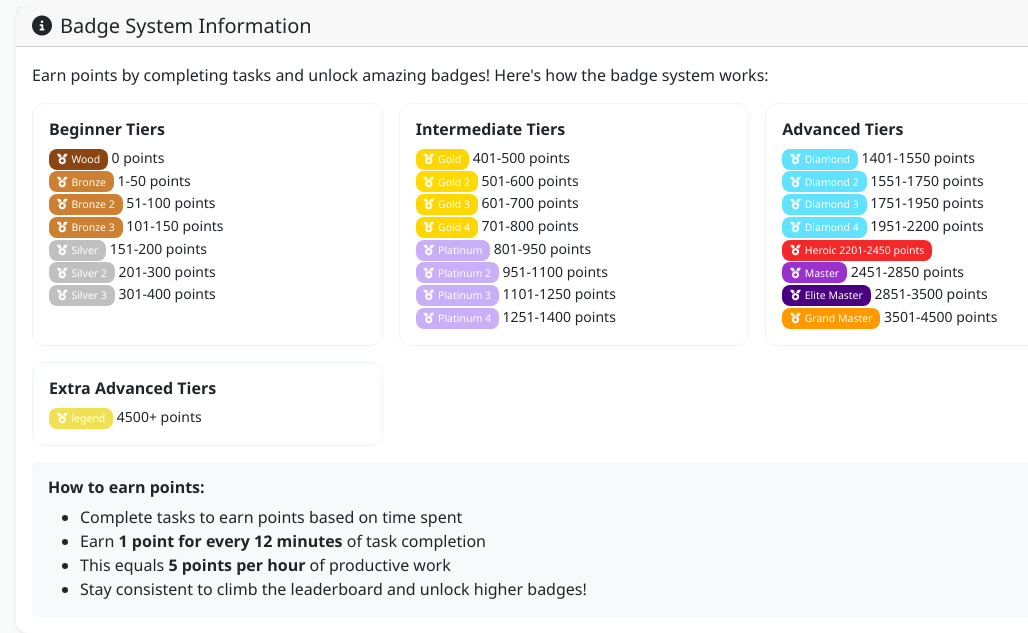
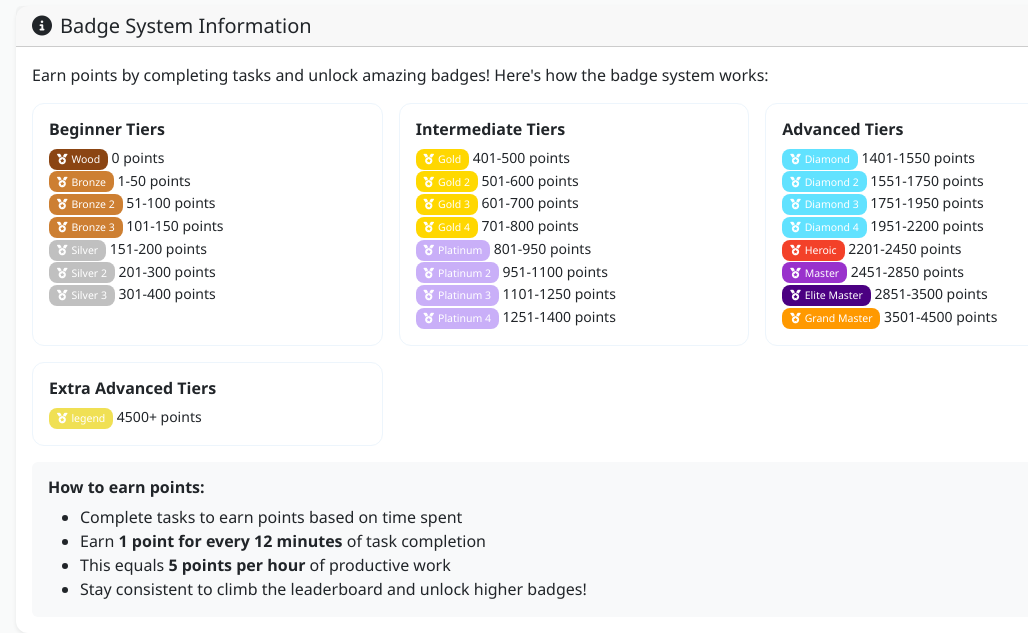
Before and after one commit to shuuuu87/TaskMasterPro2, a Flask app: page /leaderboard in a window 1280 px wide. Shown: the part 305-938 px from the top of the page, without its empty margins (66-1094 px from the left). Run offline with Flask 3, Linux system fonts and the light colour scheme; the visitor is signed in with stand-in values (Sample User, id 1); data comes from the database, SQL or seed files in the repository.

Commit message:
Updated files

```diff
--- a/templates/leaderboard.html
+++ b/templates/leaderboard.html
@@ -153,7 +153,7 @@
                                 <li><span class="badge" style="background-color: #61e2ff;"><i class="fas fa-medal me-1"></i>Diamond 2</span> 1551-1750 points</li>
                                 <li><span class="badge" style="background-color: #61e2ff;"><i class="fas fa-medal me-1"></i>Diamond 3</span> 1751-1950 points</li>
                                 <li><span class="badge" style="background-color: #61e2ff;"><i class="fas fa-medal me-1"></i>Diamond 4</span> 1951-2200 points</li>
-                                <li><span class="badge" style="background-color: #f32929;"><i class="fas fa-medal me-1"></i>Heroic</spaam> 2201-2450 points</li>
+                                <li><span class="badge" style="background-color: #f34129;"><i class="fas fa-medal me-1"></i>Heroic</span> 2201-2450 points</li>
                                 <li><span class="badge" style="background-color: #9932CC;"><i class="fas fa-medal me-1"></i>Master</span> 2451-2850 points</li>
                                 <li><span class="badge" style="background-color: #4B0082;"><i class="fas fa-medal me-1"></i>Elite Master</span> 2851-3500 points</li>
                                 <li><span class="badge" style="background-color: #ff9900;"><i class="fas fa-medal me-1"></i>Grand Master</span> 3501-4500 points</li>
```
